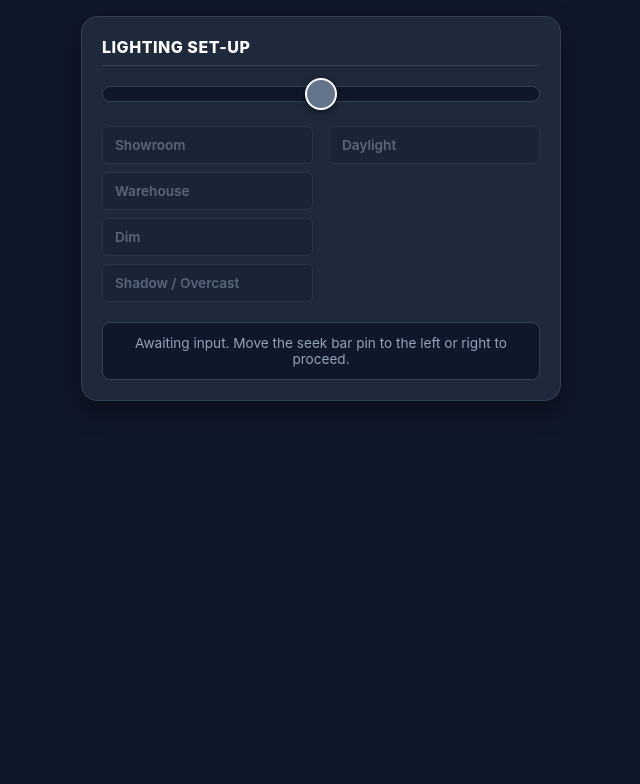
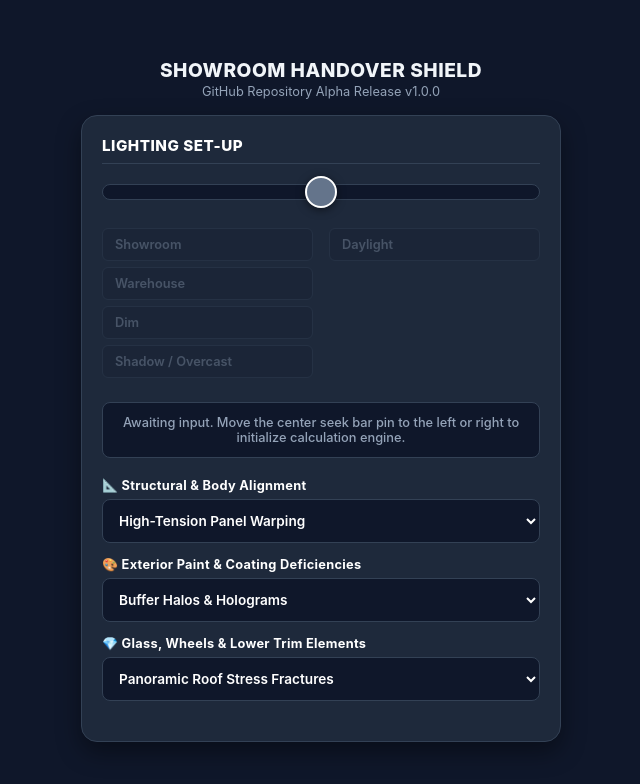
Before and after one commit to zzayaannthlanke-droid/Speedometer-dashboard, a plain HTML site: page index.html in a window 1280 px wide. Shown: the whole page, without its empty margins (319-959 px from the left). Drawn offline with Linux system fonts and the light colour scheme.

Commit message:
Update index.html

```diff
--- a/index.html
+++ b/index.html
@@ -3,7 +3,8 @@
 <head>
     <meta charset="UTF-8">
     <meta name="viewport" content="width=device-width, initial-scale=1.0, maximum-scale=1.0, user-scalable=no">
-    <title>Lighting Setup Auditor</title>
+    <title>Showroom Handover Shield - Lighting Setup Auditor</title>
+    <!-- Open Source UI Stylesheet Core -->
     <style>
         :root {
             --bg-color: #0f172a;
@@ -11,6 +12,7 @@
             --text-color: #f1f5f9;
             --text-muted: #94a3b8;
             --primary: #38bdf8;
+            --primary-hover: #0ea5e9;
             --border-color: #334155;
             --danger-color: #f87171;
             --safe-color: #4ade80;
@@ -21,7 +23,7 @@
             box-sizing: border-box;
             margin: 0;
             padding: 0;
-            font-family: -apple-system, BlinkMacSystemFont, "Segoe UI", Roboto, sans-serif;
+            font-family: -apple-system, BlinkMacSystemFont, "Segoe UI", Roboto, Helvetica, sans-serif;
             -webkit-tap-highlight-color: transparent;
         }
 
@@ -31,11 +33,31 @@
             padding: 16px;
             display: flex;
             justify-content: center;
+            align-items: center;
+            min-height: 100vh;
         }
 
         .container {
             width: 100%;
             max-width: 480px;
+        }
+
+        header {
+            text-align: center;
+            margin-bottom: 16px;
+        }
+
+        header h1 {
+            font-size: 1.2rem;
+            font-weight: 800;
+            letter-spacing: 0.5px;
+            text-transform: uppercase;
+        }
+
+        header p {
+            font-size: 0.8rem;
+            color: var(--text-muted);
+            margin-top: 2px;
         }
 
         .card {
@@ -47,7 +69,7 @@
         }
 
         .heading {
-            font-size: 1rem;
+            font-size: 0.95rem;
             font-weight: 800;
             text-transform: uppercase;
             letter-spacing: 0.5px;
@@ -57,10 +79,10 @@
             padding-bottom: 8px;
         }
 
-        /* Seek Bar Container */
+        /* Seek Bar Custom Logic styling */
         .slider-container {
             width: 100%;
-            margin-bottom: 20px;
+            margin-bottom: 24px;
         }
 
         .slider {
@@ -74,7 +96,7 @@
             cursor: pointer;
         }
 
-        /* Default pin styling centered */
+        /* Default pin styling centered neutral gray */
         .slider::-webkit-slider-thumb {
             -webkit-appearance: none;
             appearance: none;
@@ -92,18 +114,19 @@
             background: var(--primary);
         }
 
-        /* Split Columns Grid */
+        /* Split Visual Columns Grid */
         .columns-grid {
             display: grid;
             grid-template-columns: 1fr 1fr;
             gap: 16px;
+            margin-bottom: 24px;
         }
 
         .column {
             display: flex;
             flex-direction: column;
-            gap: 8px;
-            opacity: 0.5;
+            gap: 6px;
+            opacity: 0.35;
             transition: opacity 0.2s ease;
         }
 
@@ -112,25 +135,24 @@
         }
 
         .item {
-            padding: 10px 12px;
+            padding: 8px 12px;
             background-color: #162032;
             border: 1px solid var(--border-color);
             border-radius: 6px;
-            font-size: 0.85rem;
+            font-size: 0.8rem;
             font-weight: 600;
             color: var(--text-muted);
-            transition: all 0.2s ease;
         }
 
         .column.active.lhs-zone .item {
             border-color: var(--danger-color);
-            background-color: rgba(248, 113, 113, 0.08);
+            background-color: rgba(248, 113, 113, 0.06);
             color: var(--danger-color);
         }
 
         .column.active.rhs-zone .item {
             border-color: var(--safe-color);
-            background-color: rgba(74, 222, 128, 0.08);
+            background-color: rgba(74, 222, 128, 0.06);
             color: var(--safe-color);
             height: 100%;
             display: flex;
@@ -138,32 +160,104 @@
             justify-content: center;
         }
 
-        /* Display Box */
-        .output-box {
-            margin-top: 20px;
+        /* Centered Core Dropdown Framework Elements */
+        .dropdown-stack {
+            display: flex;
+            flex-direction: column;
+            gap: 14px;
+            margin-bottom: 20px;
+        }
+
+        .dropdown-group {
+            display: flex;
+            flex-direction: column;
+        }
+
+        .dropdown-label {
+            font-size: 0.8rem;
+            font-weight: 750;
+            color: #fff;
+            margin-bottom: 6px;
+            letter-spacing: 0.3px;
+        }
+
+        .custom-select {
+            width: 100%;
+            padding: 12px;
+            font-size: 0.85rem;
+            border-radius: 8px;
+            border: 1px solid var(--border-color);
+            background-color: #0f172a;
+            outline: none;
+            color: #fff;
+            font-weight: 600;
+            cursor: pointer;
+            transition: border-color 0.15s;
+        }
+
+        .custom-select:focus {
+            border-color: var(--primary);
+        }
+
+        /* Dynamic Visual Shield Output Panel */
+        .dynamic-panel {
+            background-color: #0f172a;
+            border: 1px solid var(--border-color);
+            border-radius: 8px;
+            padding: 14px;
+            margin-bottom: 12px;
+            display: none;
+        }
+
+        .danger-border { border-left: 4px solid var(--danger-color); }
+        .safe-border { border-left: 4px solid var(--safe-color); }
+
+        .panel-label {
+            font-size: 0.7rem;
+            font-weight: 800;
+            text-transform: uppercase;
+            margin-bottom: 6px;
+            letter-spacing: 0.5px;
+        }
+
+        .dynamic-panel p {
+            font-size: 0.85rem;
+            color: #fff;
+            white-space: pre-line;
+            line-height: 1.45;
+        }
+
+        .status-box {
             padding: 12px;
             background-color: #0f172a;
             border: 1px solid var(--border-color);
             border-radius: 8px;
-            font-size: 0.85rem;
+            font-size: 0.8rem;
             text-align: center;
             color: var(--text-muted);
+            margin-bottom: 20px;
+            font-weight: 500;
         }
     </style>
 </head>
 <body>
 
 <div class="container">
+    <header>
+        <h1>Showroom Handover Shield</h1>
+        <p>GitHub Repository Alpha Release v1.0.0</p>
+    </header>
+
     <div class="card">
         <div class="heading">Lighting set-up</div>
 
         <div class="slider-container">
-            <!-- min=0 (LHS), max=2 (RHS), default value=1 (exact center pin) -->
+            <!-- Universal State Input: 0=LHS, 1=Forced Center Neutral, 2=RHS -->
             <input type="range" id="lighting-slider" class="slider" min="0" max="2" value="1" oninput="updateSetup()">
         </div>
 
         <div class="columns-grid">
-            <!-- LHS Segment -->
+            <!-- Left-Hand Side Column Array -->
             <div id="lhs-column" class="column">
                 <div class="item">Showroom</div>
                 <div class="item">Warehouse</div>
@@ -171,46 +265,46 @@
                 <div class="item">Shadow / Overcast</div>
             </div>
 
-            <!-- RHS Segment -->
+            <!-- Right-Hand Side Column Array -->
             <div id="rhs-column" class="column">
                 <div class="item rhs-item">Daylight</div>
             </div>
         </div>
 
-        <div id="status-message" class="output-box">
-            Awaiting input. Move the seek bar pin to the left or right to proceed.
+        <div id="status-message" class="status-box">
+            Awaiting input. Move the center seek bar pin to the left or right to initialize calculation engine.
         </div>
-    </div>
-</div>
 
-<script>
-    function updateSetup() {
-        const slider = document.getElementById('lighting-slider');
-        const val = slider.value;
-        const lhs = document.getElementById('lhs-column');
-        const rhs = document.getElementById('rhs-column');
-        const msg = document.getElementById('status-message');
+        <!-- Central Structural Dropdown Array -->
+        <div class="dropdown-stack">
+            <div class="dropdown-group">
+                <div class="dropdown-label">📐 Structural & Body Alignment</div>
+                <select id="select-structural" class="custom-select" onchange="evaluateSelection()">
+                    <option value="warping">High-Tension Panel Warping</option>
+                    <option value="fractures">A-Pillar Crushing Stress Fractures</option>
+                    <option value="hail">Transit Hail Dings</option>
+                    <option value="waves">Subsurface Panel Waves</option>
+                </select>
+            </div>
 
-        // Clear active classes
-        lhs.className = "column";
-        rhs.className = "column";
-        slider.classList.add('moved');
+            <div class="dropdown-group">
+                <div class="dropdown-label">🎨 Exterior Paint & Coating Deficiencies</div>
+                <select id="select-paint" class="custom-select" onchange="evaluateSelection()">
+                    <option value="halos">Buffer Halos & Holograms</option>
+                    <option value="scrapes">Guardrail Door-Crease Scrapes</option>
+                    <option value="whiplash">Tie-Down Chain Whiplash</option>
+                    <option value="masks">Silicone-Glaze Scratch Masks</option>
+                    <option value="pens">Smart Paint-Pen Fillers</option>
+                    <option value="matte">Matte Surface Gloss Polishing</option>
+                    <option value="peel">Factory Orange-Peel Mismatch</option>
+                    <option value="fallout">Industrial Fallout Inclusions</option>
+                    <option value="etching">Acid Rain & Bird Dropping Etching</option>
+                </select>
+            </div>
 
-        if (val == 1) {
-            // Reverted back to exact center pin
-            slider.classList.remove('moved');
-            msg.textContent = "Awaiting input. Move the seek bar pin to the left or right to proceed.";
-        } else if (val == 0) {
-            // Dragged to LHS
-            lhs.classList.add('active', 'lhs-zone');
-            msg.textContent = "Sub-optimal environment selected. Countermeasures loaded.";
-        } else if (val == 2) {
-            // Dragged to RHS
-            rhs.classList.add('active', 'rhs-zone');
-            msg.textContent = "Optimal daylight environment selected. Safe check conditions.";
-        }
-    }
-</script>
-
-</body>
-</html>
+            <div class="dropdown-group">
+                <div class="dropdown-label">💎 Glass, Wheels & Lower Trim Elements</div>
+                <select id="select-glass" class="custom-select" onchange="evaluateSelection()">
+                    <option value="panoramic">Panoramic Roof Stress Fractures</option>
+                    <option value="bumper">Under-Bumper Scrape Gouges</option>
+                    <option value="alloy">Alloy Wheel Rim Lip Grazes</option>
```
